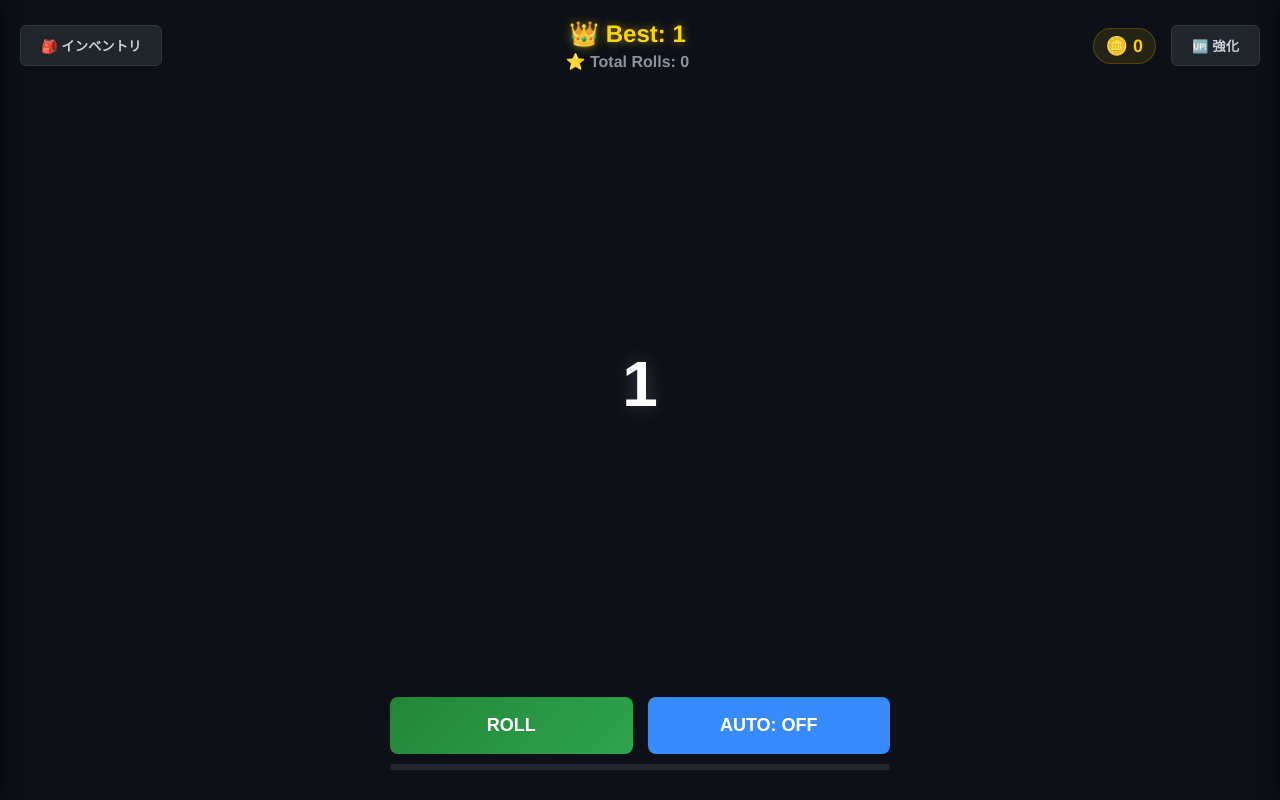
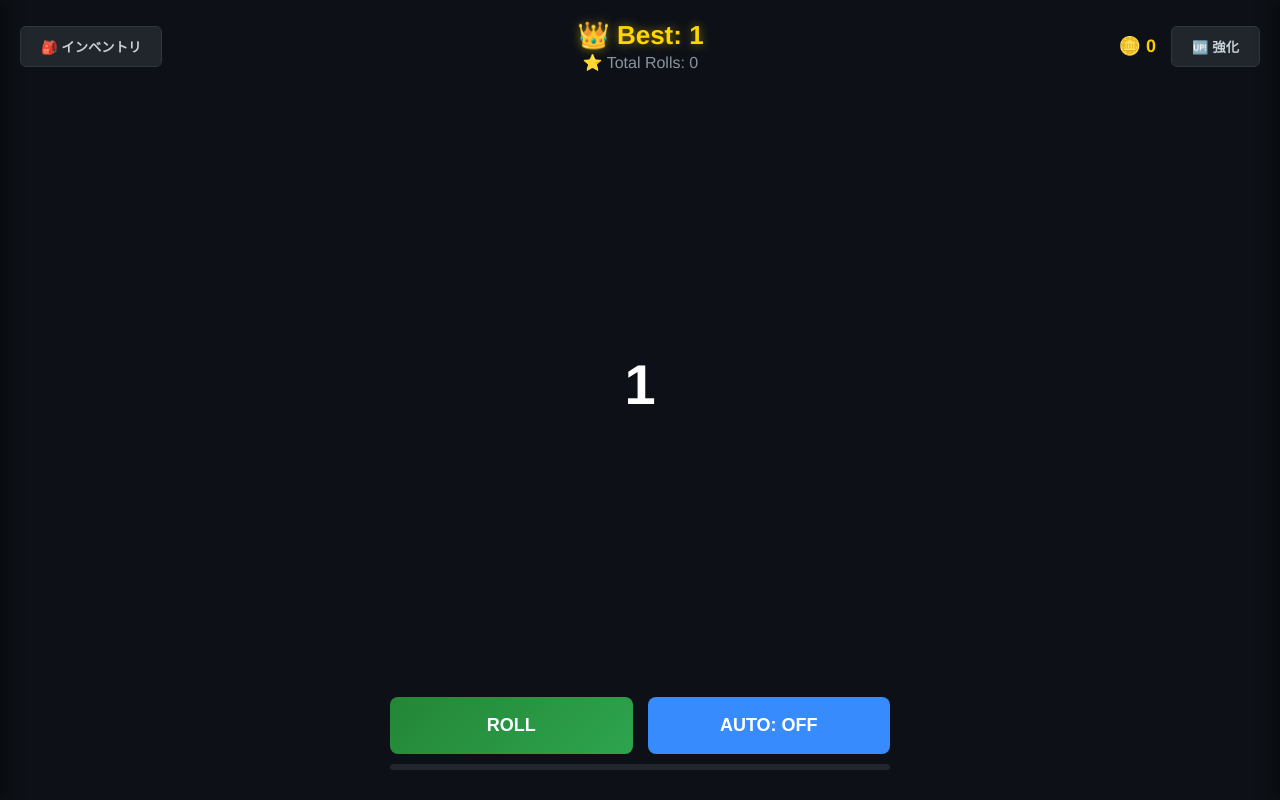
Before and after one commit to fricedthe/john9ork, a plain HTML site: page index.html in a window 1280 px wide. Drawn offline with Linux system fonts and the light colour scheme.

Commit message:
Update index.html

```diff
--- a/index.html
+++ b/index.html
@@ -24,7 +24,6 @@
             align-items: center;
             padding: 20px;
         }
-        /* ヘッダーエリア */
         header {
             width: 100%;
             display: flex;
@@ -32,11 +31,31 @@
             align-items: center;
             z-index: 10;
         }
-        .header-center {
-            text-align: center;
+        .center-stats {
             display: flex;
             flex-direction: column;
-            gap: 4px;
+            align-items: center;
+            gap: 2px;
+        }
+        #best-roll-display {
+            font-size: 26px;
+            font-weight: bold;
+            color: #ffd700;
+            text-shadow: 0 0 10px rgba(255, 215, 0, 0.5);
+        }
+        #total-rolls {
+            font-size: 16px;
+            color: #8b949e;
+        }
+        .right-group {
+            display: flex;
+            align-items: center;
+            gap: 15px;
+        }
+        #coin-display {
+            font-size: 18px;
+            font-weight: bold;
+            color: #ffcc00;
         }
         .btn {
             background-color: #21262d;
@@ -48,35 +67,7 @@
             font-weight: bold;
             transition: background 0.2s;
         }
-        .btn:hover {
-            background-color: #30363d;
-        }
-        #best-roll-display {
-            font-size: 24px;
-            font-weight: bold;
-            color: #ffd700;
-            text-shadow: 0 0 10px rgba(255, 215, 0, 0.5);
-        }
-        #total-rolls {
-            font-size: 16px;
-            color: #8b949e;
-            font-weight: bold;
-        }
-        .stats-group {
-            display: flex;
-            align-items: center;
-            gap: 15px;
-        }
-        #coin-display {
-            font-size: 18px;
-            font-weight: bold;
-            color: #ffcc00;
-            background: rgba(255, 204, 0, 0.1);
-            padding: 6px 12px;
-            border-radius: 20px;
-            border: 1px solid rgba(255, 204, 0, 0.2);
-        }
-        /* 中央表示エリア */
+        .btn:hover { background-color: #30363d; }
         main {
             flex: 1;
             display: flex;
@@ -86,19 +77,15 @@
         }
         #result-card {
             text-align: center;
-            animation: popIn 0.3s ease-out;
         }
         #result-number {
-            font-size: 64px;
+            font-size: 56px;
             font-weight: 900;
             color: #fff;
-            text-shadow: 0 0 20px rgba(255,255,255,0.2);
+            word-break: break-all;
+            padding: 0 20px;
             transition: color 0.2s;
-            word-break: break-all;
-            max-width: 90vw;
-            line-height: 1.2;
         }
-        /* 最下部操作エリア */
         footer {
             width: 100%;
             max-width: 500px;
@@ -122,11 +109,9 @@
             border: none;
             border-radius: 8px;
             cursor: pointer;
-            transition: opacity 0.2s, transform 0.1s;
+            transition: transform 0.1s;
         }
-        .action-btn:active {
-            transform: scale(0.98);
-        }
+        .action-btn:active { transform: scale(0.98); }
         #roll-btn {
             background: linear-gradient(135deg, #238636, #2ea44f);
             color: white;
@@ -140,10 +125,7 @@
             background: #388bfd;
             color: white;
         }
-        #auto-btn.active {
-            background: #da3633;
-        }
-        /* クールダウンバー */
+        #auto-btn.active { background: #da3633; }
         .cooldown-container {
             width: 100%;
             height: 6px;
@@ -157,7 +139,6 @@
             background-color: #2ea44f;
             transition: width linear;
         }
-        /* パネル共通 */
         .panel {
             position: fixed;
             top: 0;
@@ -175,7 +156,6 @@
         #inventory-panel.open { transform: translateX(0); }
         #upgrade-panel { right: 0; transform: translateX(100%); border-right: none; border-left: 1px solid #30363d; box-shadow: -5px 0 15px rgba(0,0,0,0.5); }
         #upgrade-panel.open { transform: translateX(0); }
-
         .panel-header {
             padding: 20px;
             border-bottom: 1px solid #30363d;
@@ -197,7 +177,6 @@
         }
         .upg-card h4 { color: #fff; margin-bottom: 5px; }
         .upg-card p { font-size: 13px; color: #8b949e; margin-bottom: 10px; }
-
         @keyframes popIn {
             0% { transform: scale(0.9); opacity: 0; }
             100% { transform: scale(1); opacity: 1; }
@@ -205,28 +184,22 @@
     </style>
 </head>
 <body>
-
-    <!-- ヘッダー -->
     <header>
         <button class="btn" id="open-inv-btn" onclick="togglePanel('inventory-panel', true)">🎒 インベントリ</button>
-        <div class="header-center">
+        <div class="center-stats">
             <div id="best-roll-display">👑 Best: 1</div>
             <div id="total-rolls">⭐ Total Rolls: 0</div>
         </div>
-        <div class="stats-group">
+        <div class="right-group">
             <div id="coin-display">🪙 0</div>
             <button class="btn" onclick="togglePanel('upgrade-panel', true)">🆙 強化</button>
         </div>
     </header>
-
-    <!-- 中央ガチャ表示 -->
     <main>
         <div id="result-card">
             <div id="result-number">1</div>
         </div>
     </main>
-
-    <!-- 最下部操作UI -->
     <footer>
         <div class="controls">
             <button class="action-btn" id="roll-btn" onclick="triggerRoll()">ROLL</button>
@@ -236,8 +209,6 @@
             <div id="cooldown-bar"></div>
         </div>
     </footer>
-
-    <!-- 左インベントリパネル -->
     <div class="panel" id="inventory-panel">
         <div class="panel-header">
             <h3>🎒 インベントリ</h3>
@@ -245,8 +216,6 @@
         </div>
         <div class="panel-content" id="inventory-list"></div>
     </div>
-
-    <!-- 右アップグレードツリーパネル -->
     <div class="panel" id="upgrade-panel">
         <div class="panel-header">
             <h3>🆙 無限強化ツリー</h3>
@@ -267,33 +236,28 @@
             </div>
         </div>
     </div>
-
     <script>
-        // 超インフレレアリティプール (最大 Septillion = 10^24)
         const pool = [
-            { value: "1,000,000,000,000,000,000,000,000", num: 1e24, color: '#ff3e6c' }, // Septillion
-            { value: "1,000,000,000,000,000,000,000",     num: 1e21, color: '#ff4500' }, // Sextillion
-            { value: "1,000,000,000,000,000,000",         num: 1e18, color: '#ff8800' }, // Quintillion
-            { value: "1,000,000,000,000,000",             num: 1e15, color: '#ffcc00' }, // Quadrillion
-            { value: "1,000,000,000,000",                 num: 1e12, color: '#d3ff00' }, // Trillion
-            { value: "1,000,000,000",                     num: 1e9,  color: '#00ffcc' }, // Billion
-            { value: "1,000,000",                         num: 1e6,  color: '#a371f7' }, // Million
-            { value: "100,000",                           num: 1e5,  color: '#58a6ff' },
-            { value: "10,000",                            num: 1e4,  color: '#3fb950' },
-            { value: "1,000",                             num: 1000, color: '#1f6feb' },
-            { value: "100",                               num: 100,  color: '#536eff' },
-            { value: "25",                                num: 25,   color: '#6e7681' },
-            { value: "10",                                num: 10,   color: '#8b949e' },
-            { value: "5",                                 num: 5,    color: '#aaaaaa' },
-            { value: "1",                                 num: 1,    color: '#ffffff' }
+            { value: 1000000000000000000000000, chance: 1 / 1000000000000000000000000, color: '#ff3e3e' },
+            { value: 1000000000000000000000,    chance: 1 / 1000000000000000000000,    color: '#ff6b6b' },
+            { value: 1000000000000000000,       chance: 1 / 1000000000000000000,       color: '#ff9494' },
+            { value: 1000000000000000,          chance: 1 / 1000000000000000,          color: '#ffbaba' },
+            { value: 1000000000000,             chance: 1 / 1000000000000,             color: '#ff7b00' },
+            { value: 1000000000,                chance: 1 / 1000000000,                color: '#ffcc00' },
+            { value: 1000000,                   chance: 1 / 1000000,                   color: '#a371f7' },
+            { value: 100000,                    chance: 1 / 100000,                    color: '#58a6ff' },
+            { value: 10000,                     chance: 1 / 10000,                     color: '#3fb950' },
+            { value: 1000,                      chance: 1 / 1000,                      color: '#1f6feb' },
+            { value: 100,                       chance: 1 / 100,                       color: '#6e7681' },
+            { value: 25,                        chance: 1 / 25,                        color: '#8b949e' },
+            { value: 5,                         chance: 1 / 5,                         color: '#c9d1d9' },
+            { value: 1,                         chance: 1 / 1,                         color: '#ffffff' }
         ];
 
-        // ビッグナンバー同士の文字列等価チェック等のためのベースキー
         let state = {
             rolls: 0,
+            bestRoll: 1,
             coins: 0,
-            bestRoll: "1",
-            bestRollNum: 1,
             inventory: {},
             upgrades: { speed: 0, luck: 0 }
         };
@@ -302,20 +266,16 @@
         let isAuto = false;
 
         function saveGame() {
-            localStorage.setItem('rng_game_save_septillion_coins', JSON.stringify(state));
+            localStorage.setItem('rng_game_save_final', JSON.stringify(state));
         }
 
         function loadGame() {
-            const saved = localStorage.getItem('rng_game_save_septillion_coins');
+            const saved = localStorage.getItem('rng_game_save_final');
             if (saved) {
                 try {
-                    const parsed = JSON.parse(saved);
-                    if (parsed.rolls !== undefined) state.rolls = parsed.rolls;
-                    if (parsed.coins !== undefined) state.coins = parsed.coins;
-                    if (parsed.bestRoll !== undefined) state.bestRoll = parsed.bestRoll;
-                    if (parsed.bestRollNum !== undefined) state.bestRollNum = parsed.bestRollNum;
-                    if (parsed.inventory) state.inventory = parsed.inventory;
-                    if (parsed.upgrades) state.upgrades = parsed.upgrades;
+                    state = JSON.parse(saved);
+                    if (!state.inventory) state.inventory = {};
+                    if (!state.upgrades) state.upgrades = { speed: 0, luck: 0 };
                 } catch(e) { console.error(e); }
             }
             updateUI();
@@ -332,35 +292,26 @@
             return Math.max(200, 1000 - (state.upgrades.speed * 80));
         }
 
-        // 幸運マルチプライヤー
         function getLuckMultiplier() {
-            return 1 + (state.upgrades.luck * 0.35);
+            return 3 + (state.upgrades.luck * 0.5);
         }
 
-        // 指数関数コスト計算（コインベース）
         function getUpgradeCost(type) {
             const lv = state.upgrades[type];
-            if (type === 'speed') return Math.floor(10 * Math.pow(2.2, lv));
-            if (type === 'luck') return Math.floor(15 * Math.pow(2.5, lv));
-        }
-
-        // フォーマット表示用関数
-        function formatNumber(num) {
-            return num.toLocaleString();
+            if (type === 'speed') return Math.floor(10 * Math.pow(1.8, lv));
+            if (type === 'luck') return Math.floor(15 * Math.pow(2.0, lv));
         }
 
         function updateUI() {
             document.getElementById('total-rolls').innerText = `⭐ Total Rolls: ${state.rolls.toLocaleString()}`;
-            document.getElementById('best-roll-display').innerText = `👑 Best: ${state.bestRoll}`;
-            document.getElementById('coin-display').innerText = `🪙 ${formatNumber(state.coins)}`;
+            document.getElementById('best-roll-display').innerText = `👑 Best: ${state.bestRoll.toLocaleString()}`;
+            document.getElementById('coin-display').innerText = `🪙 ${state.coins.toLocaleString()}`;
 
-            // 強化表示
             document.getElementById('speed-level').innerText = `Lv.${state.upgrades.speed}`;
-            document.getElementById('buy-speed-btn').innerText = `コスト: ${formatNumber(getUpgradeCost('speed'))} 🪙`;
-            document.getElementById('luck-level').innerText = `Lv.${state.upgrades.luck} (+${Math.round((getLuckMultiplier()-1)*100)}%)`;
-            document.getElementById('buy-luck-btn').innerText = `コスト: ${formatNumber(getUpgradeCost('luck'))} 🪙`;
+            document.getElementById('buy-speed-btn').innerText = `コスト: ${getUpgradeCost('speed').toLocaleString()} 🪙`;
+            document.getElementById('luck-level').innerText = `Lv.${state.upgrades.luck} (幸運: +${Math.round((getLuckMultiplier()) * 100)}%)`;
+            document.getElementById('buy-luck-btn').innerText = `コスト: ${getUpgradeCost('luck').toLocaleString()} 🪙`;
 
-            // インベントリ表示
             const invList = document.getElementById('inventory-list');
             invList.innerHTML = '';
             pool.forEach(p => {
@@ -369,7 +320,7 @@
                     const row = document.createElement('div');
                     row.className = 'item-row';
                     row.style.borderLeft = `5px solid ${p.color}`;
-                    row.innerHTML = `<span style="color:${p.color}; font-weight:bold;">${p.value}</span> : ${count.toLocaleString()} 個`;
+                    row.innerHTML = `<span style="color:${p.color}; font-weight:bold;">${p.value.toLocaleString()}</span> : ${count.toLocaleString()} 個`;
                     invList.appendChild(row);
                 }
             });
@@ -383,7 +334,7 @@
                 saveGame();
                 updateUI();
             } else {
-                alert("コインが足りません！");
+                alert("コイン(🪙)が足りません！ガチャを回して数字を稼ぎましょう！");
             }
         }
 
@@ -395,45 +346,36 @@
             state.rolls++;
 
             const luck = getLuckMultiplier();
-            let rolledItem = pool[pool.length - 1]; // デフォルトは1
+            let rolledItem = pool[pool.length - 1];
 
             for (let i = 0; i < pool.length; i++) {
-                // 基礎確率にLuck倍率を乗算
-                let finalChance = (1 / pool[i].num) * luck;
-                if (Math.random() < finalChance) {
+                if (Math.random() < (pool[i].chance * luck)) {
                     rolledItem = pool[i];
                     break;
                 }
             }
 
-            // 引いた数値をコインとして加算！
-            state.coins += rolledItem.num;
-
-            // インベントリ登録
+            state.coins += rolledItem.value;
             state.inventory[rolledItem.value] = (state.inventory[rolledItem.value] || 0) + 1;
 
-            // 最高記録チェック
-            if (rolledItem.num > state.bestRollNum) {
-                state.bestRollNum = rolledItem.num;
+            if (rolledItem.value > state.bestRoll) {
                 state.bestRoll = rolledItem.value;
             }
 
             saveGame();
 
-            // 演出
             const display = document.getElementById('result-number');
-            display.innerText = rolledItem.value;
+            display.innerText = rolledItem.value.toLocaleString();
             display.style.color = rolledItem.color;
             display.style.textShadow = `0 0 25px ${rolledItem.color}`;
 
             const card = document.getElementById('result-card');
             card.style.animation = 'none';
             card.offsetHeight;
-            card.style.animation = 'popIn 0.2s ease-out';
+            card.style.animation = 'popIn 0.15s ease-out';
 
             updateUI();
 
-            // クールダウンゲージ
             const cdTime = getBaseCooldown();
             const bar = document.getElementById('cooldown-bar');
             bar.style.transition = 'none';
```
